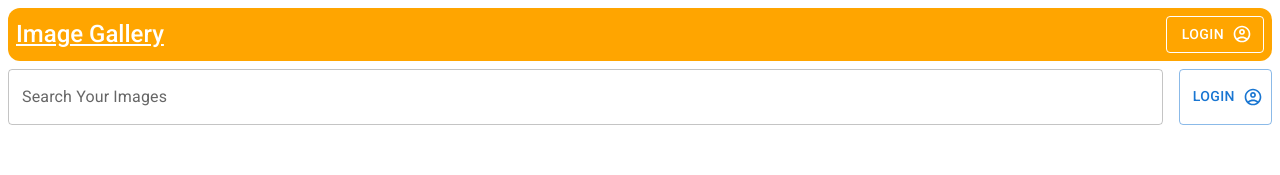
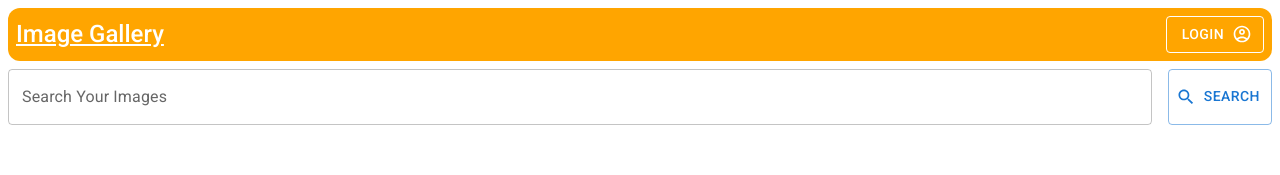
Before and after one commit to Najeeb93/React-Assignmt-3, a React (Vite) app: page / in a window 1280 px wide. Shown: the top 175 px of the page. Built offline with nearby package versions, Linux system fonts and the light colour scheme.

Commit message:
add to commit

```diff
--- a/src/App.jsx
+++ b/src/App.jsx
@@ -4,6 +4,7 @@ import viteLogo from "/vite.svg";
 import UseEffect from "./assets/UseEffect";
 import { Box, Typography, Button, TextField } from "@mui/material";
 import AccountCircleOutlinedIcon from "@mui/icons-material/AccountCircleOutlined";
+import { SearchOutlined } from "@mui/icons-material";
 
 function App() {
   return (
@@ -32,7 +33,7 @@ function App() {
           color="white"
           endIcon={<AccountCircleOutlinedIcon />}
         >
-          Login{" "}
+          Login
         </Button>
       </Box>
       <Box display={"flex"} gap={2} justifyContent={"space-between"}>
@@ -45,9 +46,9 @@ function App() {
         <Button
           variant="outlined"
           color="primary"
-          endIcon={<AccountCircleOutlinedIcon />}
+          startIcon={<SearchOutlined />}
         >
-          Login{" "}
+          Search
         </Button>
       </Box>
     </div>
```
